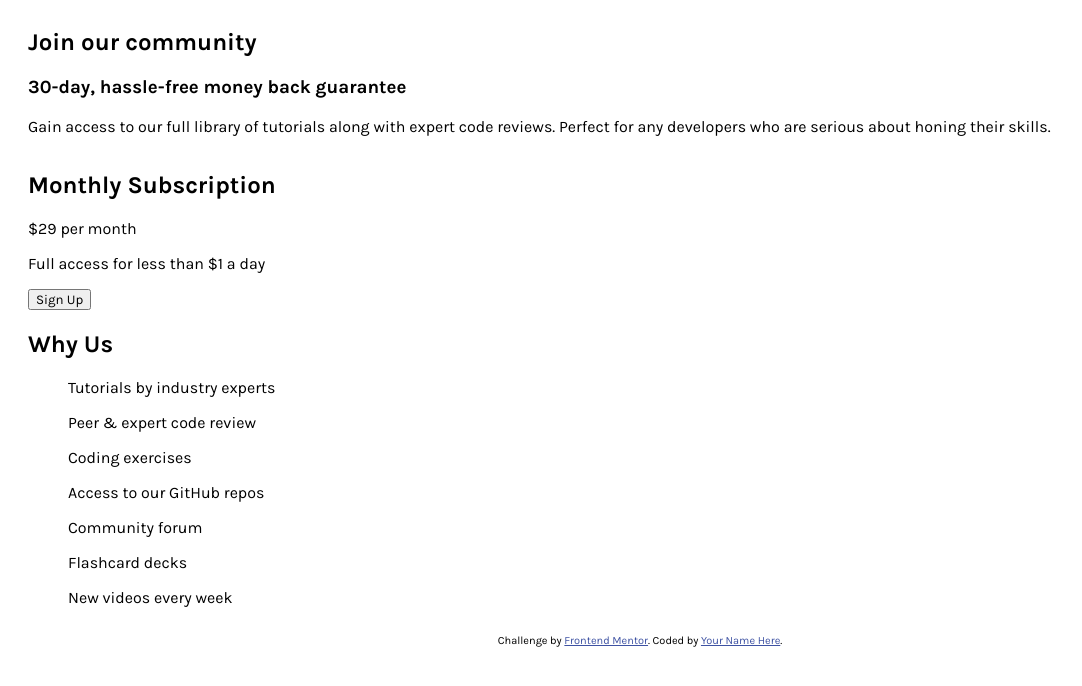
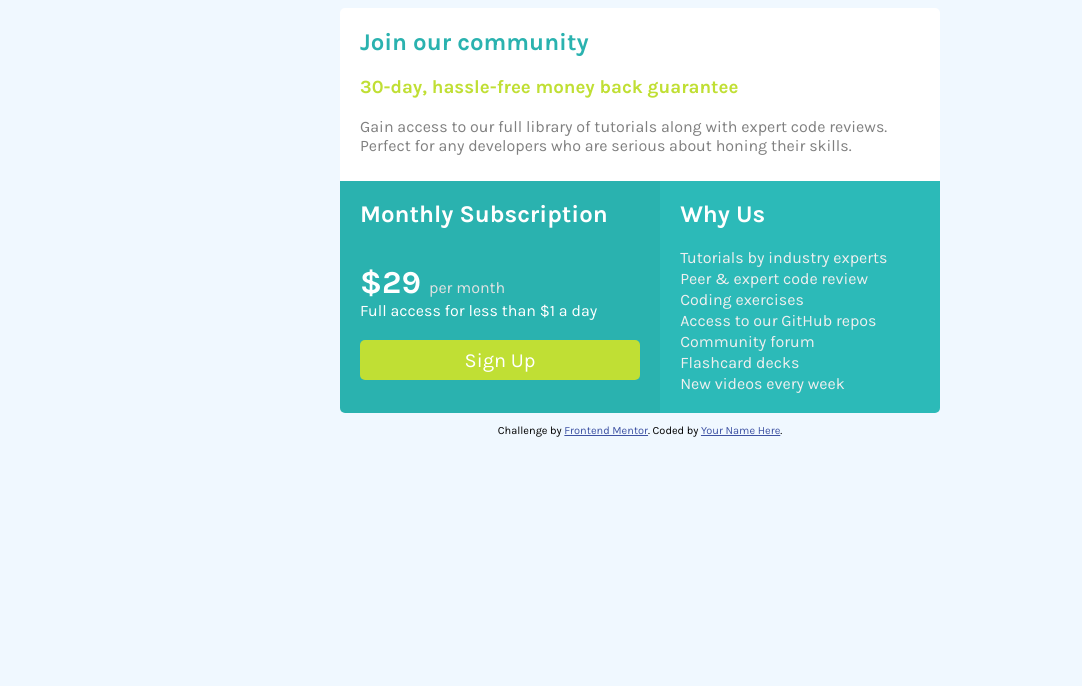
Before and after one commit to IsaacRik/Front-End-Mentor, a plain HTML site: page single-price-grid-component-master/index.html in a window 1280 px wide. Shown: the whole page, without its empty margins (0-1082 px from the left). Drawn offline with Linux system fonts and the light colour scheme.

Commit message:
All done

```diff
--- a/single-price-grid-component-master/index.html
+++ b/single-price-grid-component-master/index.html
@@ -20,16 +20,18 @@
   </style>
 </head>
 <body>
+  <div class="panels">
   <div class="top_panel">
   <h2>Join our community</h2>
   <h3>30-day, hassle-free money back guarantee</h3>
   <p>Gain access to our full library of tutorials along with expert code reviews.
   Perfect for any developers who are serious about honing their skills.</p>
   </div>
+<div class="bottom_panels_desktop">
 <div class="second_panel">
   <h2>Monthly Subscription</h2>
-  <p><span>$29</span> per month</p>
-  <p>Full access for less than $1 a day</p>
+  <p><span>$29 </span>  per month</p>
+  <div class="text">Full access for less than $1 a day</div>
   <button>Sign Up</button>
   </div>
 <div class="third_panel">
@@ -44,6 +46,8 @@
     <p>New videos every week</p>
   </ul>
   </div>
+  </div>
+  </div>
   <footer>
     <p class="attribution">
       Challenge by <a href="https://www.frontendmentor.io?ref=challenge" target="_blank">Frontend Mentor</a>.
--- a/single-price-grid-component-master/styles.css
+++ b/single-price-grid-component-master/styles.css
@@ -1,13 +1,127 @@
 * {
     font-family: 'Karla', sans-serif;
 }
+
 
 p {
     font-size: 16px;
 }
 body {
+    background-color: aliceblue;
+}
+.panels {
     display: flex;
     flex-direction: column;
+    padding-left: 10px;
+    padding-right: 10px;
+}
+
+.top_panel, .second_panel, .third_panel {
     padding-left: 20px;
     padding-right: 20px;
 }
+
+
+.top_panel {
+    background-color: white;
+    border-top-left-radius: 5px;
+    border-top-right-radius: 5px;
+    padding-bottom: 10px;
+}
+
+.top_panel > h2 {
+    color: hsl(179, 62%, 43%);
+}
+
+.top_panel > h3 {
+    color: hsl(71, 73%, 54%);
+}
+
+.top_panel > p {
+    color: gray;
+}
+
+.bottom_panels_desktop{
+    display: flex;
+    flex-direction: column;
+}
+.second_panel {
+    background-color:hsl(179, 62%, 43%) ;
+    display: flex;
+    flex-direction: column;
+}
+
+.second_panel > h2 {
+    color: white;
+}
+
+.second_panel > p{
+    color: rgb(226, 226, 226);
+    margin-bottom: 0px;
+}
+.second_panel > .text {
+    color: white;
+}
+
+span {
+    color: white;
+    font-size: 32px;
+    font-weight: 700;
+}
+
+button{
+    justify-self: center;
+    color: white;
+    font-size: 20px;
+    background-color:hsl(71, 73%, 54%);
+    height: 40px;
+    border: none;
+    border-radius: 5px;
+    margin:20px 0px 20px;
+}
+.third_panel{
+    background-color:hsl(179, 62%, 45%) ;
+    border-bottom-right-radius: 5px;
+    border-bottom-left-radius: 5px;
+}
+
+.third_panel >h2 {
+    color: white;
+}
+
+.third_panel > ul {
+    color: rgb(239, 239, 239);
+    padding-left: 0px;
+    margin-bottom: 20px;
+}
+
+ul > p {
+    margin: 2px 0px 2px;
+}
+
+@media only screen and (min-width: 600px) {
+    body {
+        display: flex;
+        flex-direction: column;
+        align-items: center;
+    }
+    .bottom_panels_desktop {
+        flex-direction: row;
+        margin: 0px;
+        padding: 0px;
+    }
+    .second_panel, .third_panel{
+        flex: auto;
+    }
+    .panels {
+        display: flex;
+        width: 600px;
+    }
+    .third_panel{
+        border-bottom-left-radius: 0px;
+    }
+    .second_panel{
+        border-bottom-left-radius: 5px;
+    }
+
+}
```
